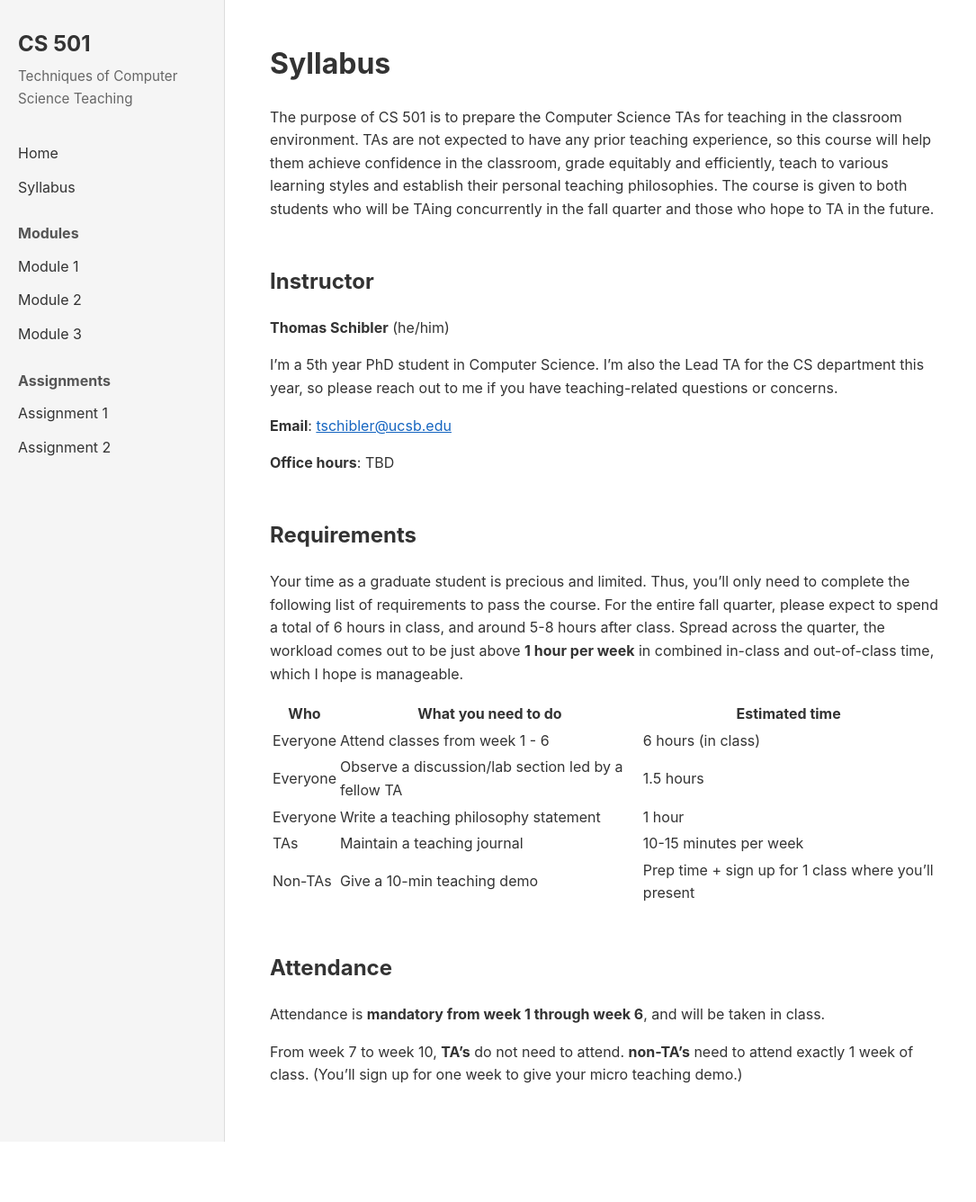
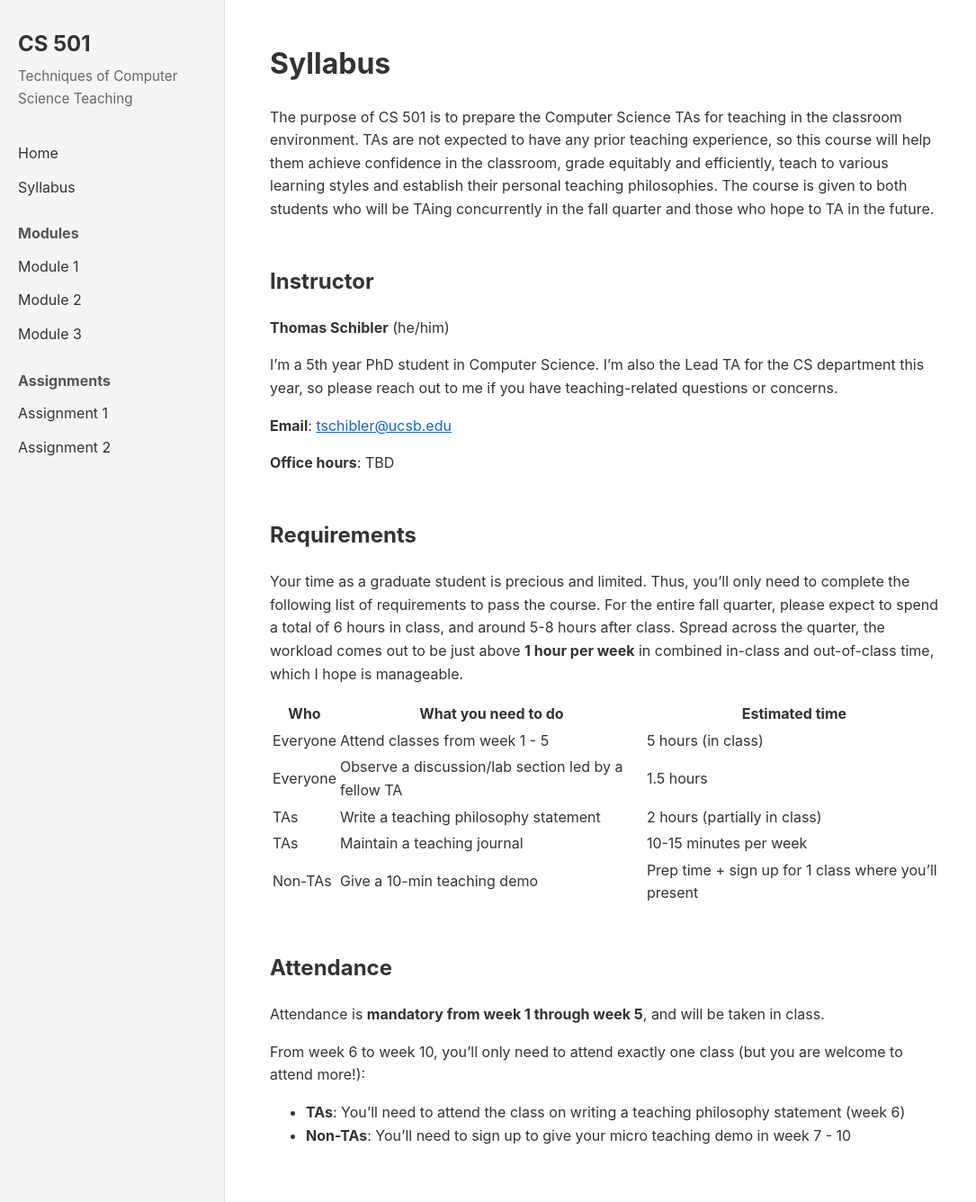
Before and after one commit to schibler/CS501, a Jekyll site: the page built from syllabus.md, in a window 1280 px wide. Shown: the whole page at 90% size, without its empty margins (0-1085 px from the left). Built offline with Jekyll 4.4.1, drawn with Linux system fonts in a browser that asks for light colours; before the commit the page ends 1269 px from its top, so only the background shows below that.

Commit message:
Update syllabus.md

```diff
--- a/syllabus.md
+++ b/syllabus.md
@@ -25,14 +25,16 @@ Your time as a graduate student is precious and limited. Thus, you'll only need
 
 | Who      | What you need to do                                                                             | Estimated time                                       |
 | -------- | ----------------------------------------------------------------------------------------------- | ---------------------------------------------------- |
-| Everyone | Attend classes from week 1 - 6                                                                 | 6 hours (in class)                                   |
-| Everyone | Observe a discussion/lab section led by a fellow TA                                             | 1.5 hours                                               |                                 |
-| Everyone | Write a teaching philosophy statement                                                           | 1 hour                                               |
-| TAs      | Maintain a teaching journal                                                                     | 10-15 minutes per week                                |
+| Everyone | Attend classes from week 1 - 5                                                                  | 5 hours (in class)                                   |
+| Everyone | Observe a discussion/lab section led by a fellow TA                                             | 1.5 hours                                            |
+| TAs      | Write a teaching philosophy statement                                                           | 2 hours (partially in class)                         |
+| TAs      | Maintain a teaching journal                                                                     | 10-15 minutes per week                               |
 | Non-TAs  | Give a 10-min teaching demo                                                                     | Prep time + sign up for 1 class where you'll present |
 
 
 ## Attendance
-Attendance is **mandatory from week 1 through week 6**, and will be taken in class.
+Attendance is **mandatory from week 1 through week 5**, and will be taken in class.
 
-From week 7 to week 10, **TA's** do not need to attend. **non-TA's** need to attend exactly 1 week of class. (You'll sign up for one week to give your micro teaching demo.)
+From week 6 to week 10, you'll only need to attend exactly one class (but you are welcome to attend more!):
+- **TAs**: You'll need to attend the class on writing a teaching philosophy statement (week 6)
+- **Non-TAs**: You'll need to sign up to give your micro teaching demo in week 7 - 10
```
